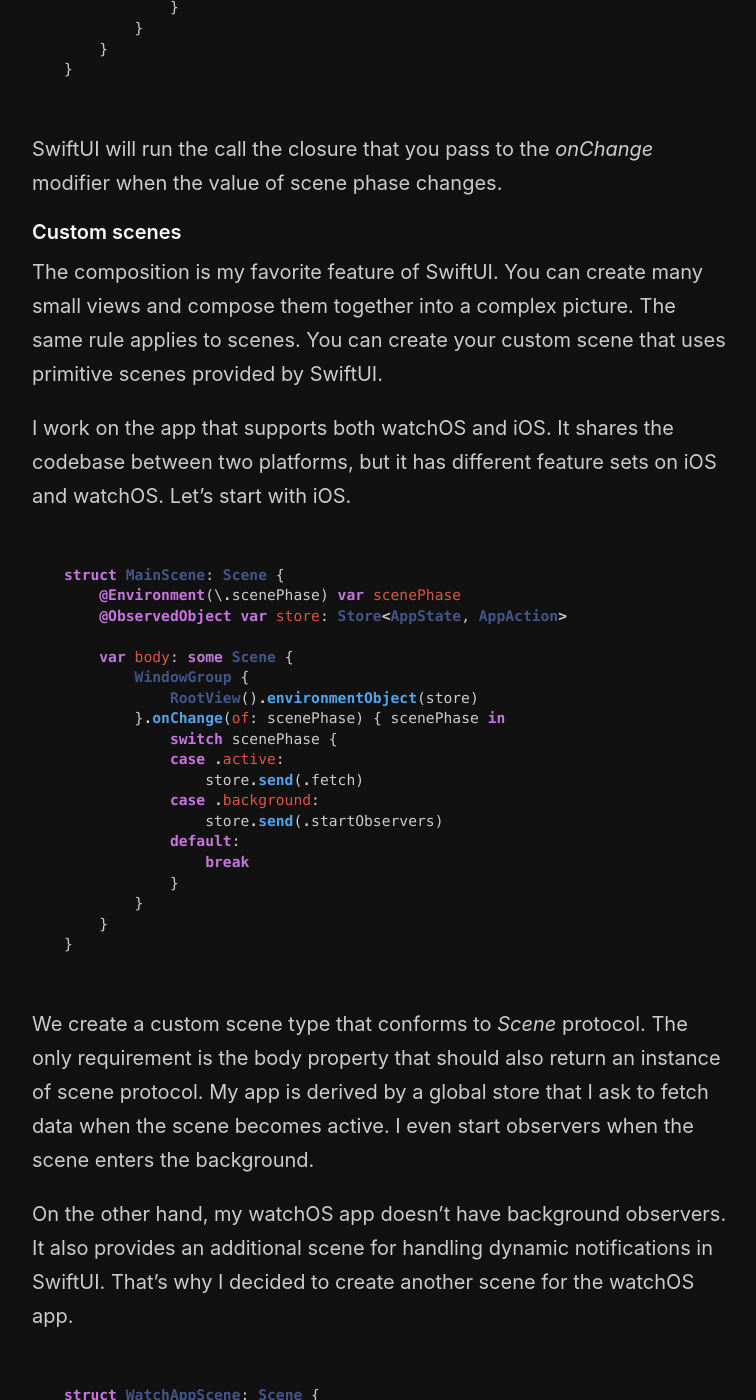
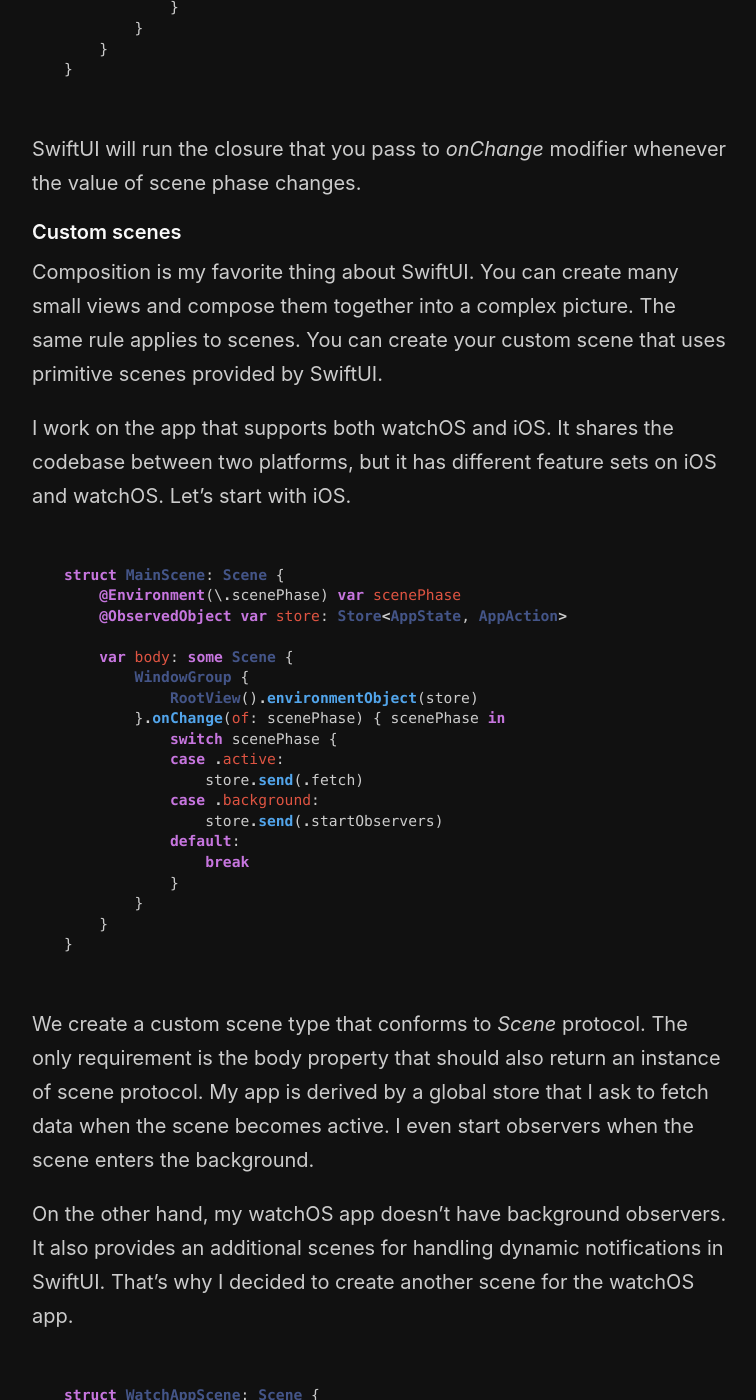
Before and after one commit to mecid/mecid.github.io, a Jekyll site: the page built from _posts/2020-08-26-managing-scenes-in-swiftui.md, in a window 1280 px wide and 1400 px high, scrolled down 2364 px. Shown: the whole window, without its empty margins (258-1014 px from the left). Built offline with Jekyll 4.4.1, drawn with Linux system fonts in a browser that asks for light colours.

Commit message:
Update 2020-08-26-managing-scenes-in-swiftui.md

````diff
--- a/_posts/2020-08-26-managing-scenes-in-swiftui.md
+++ b/_posts/2020-08-26-managing-scenes-in-swiftui.md
@@ -63,10 +63,10 @@ struct CardioBotApp: App {
 }
 ```
 
-SwiftUI will run the call the closure that you pass to the *onChange* modifier when the value of scene phase changes.
+SwiftUI will run the closure that you pass to *onChange* modifier whenever the value of scene phase changes.
 
 #### Custom scenes
-The composition is my favorite feature of SwiftUI. You can create many small views and compose them together into a complex picture. The same rule applies to scenes. You can create your custom scene that uses primitive scenes provided by SwiftUI.
+Composition is my favorite thing about SwiftUI. You can create many small views and compose them together into a complex picture. The same rule applies to scenes. You can create your custom scene that uses primitive scenes provided by SwiftUI.
 
 I work on the app that supports both watchOS and iOS. It shares the codebase between two platforms, but it has different feature sets on iOS and watchOS. Let's start with iOS.
 
@@ -94,7 +94,7 @@ struct MainScene: Scene {
 
 We create a custom scene type that conforms to *Scene* protocol. The only requirement is the body property that should also return an instance of scene protocol. My app is derived by a global store that I ask to fetch data when the scene becomes active. I even start observers when the scene enters the background.
 
-On the other hand, my watchOS app doesn't have background observers. It also provides an additional scene for handling dynamic notifications in SwiftUI. That's why I decided to create another scene for the watchOS app.
+On the other hand, my watchOS app doesn't have background observers. It also provides an additional scenes for handling dynamic notifications in SwiftUI. That's why I decided to create another scene for the watchOS app.
 
 ```swift
 struct WatchAppScene: Scene {
````
Also changed, not shown: other parts of _posts/2020-08-26-managing-scenes-in-swiftui.md (+3 -1 lines).
